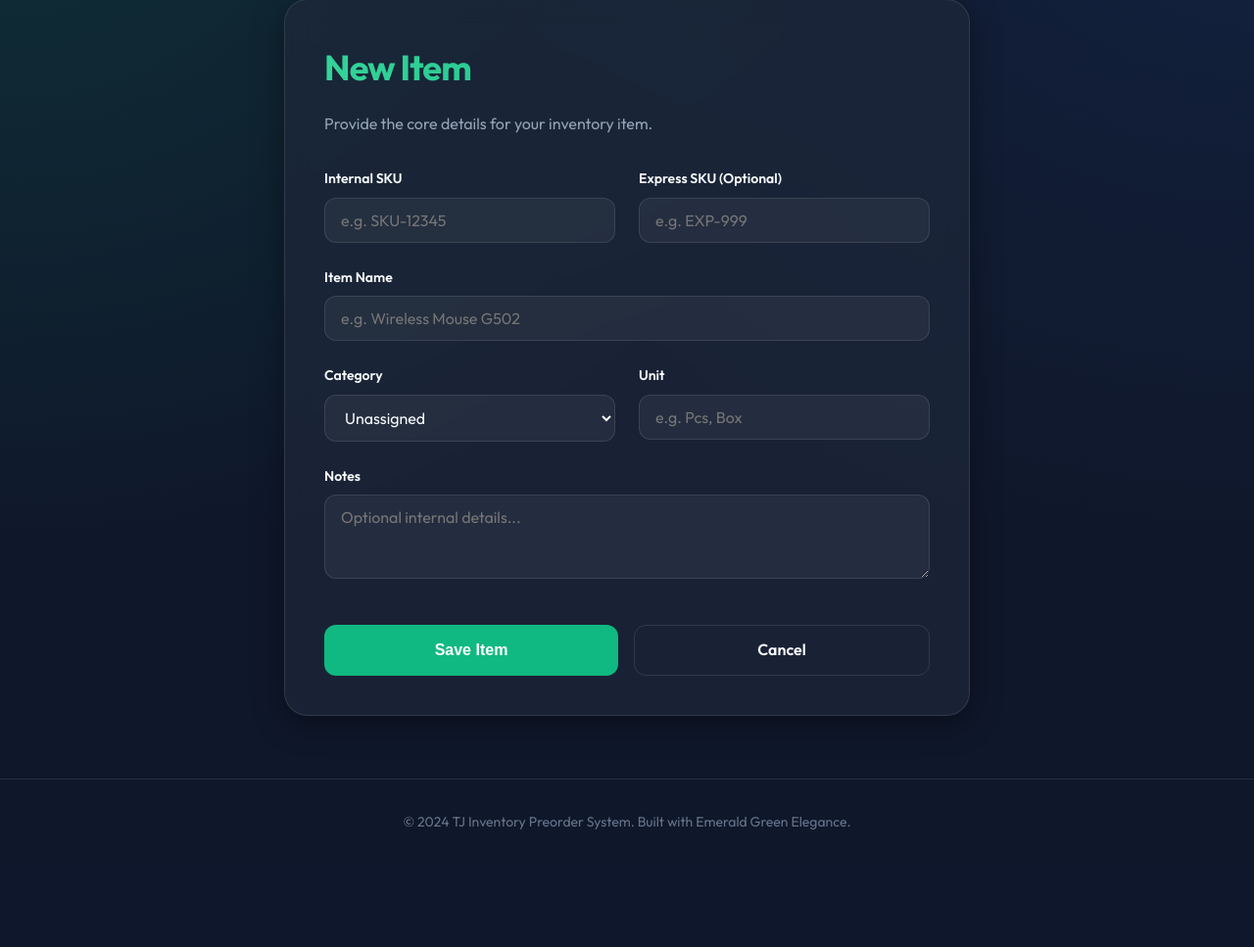
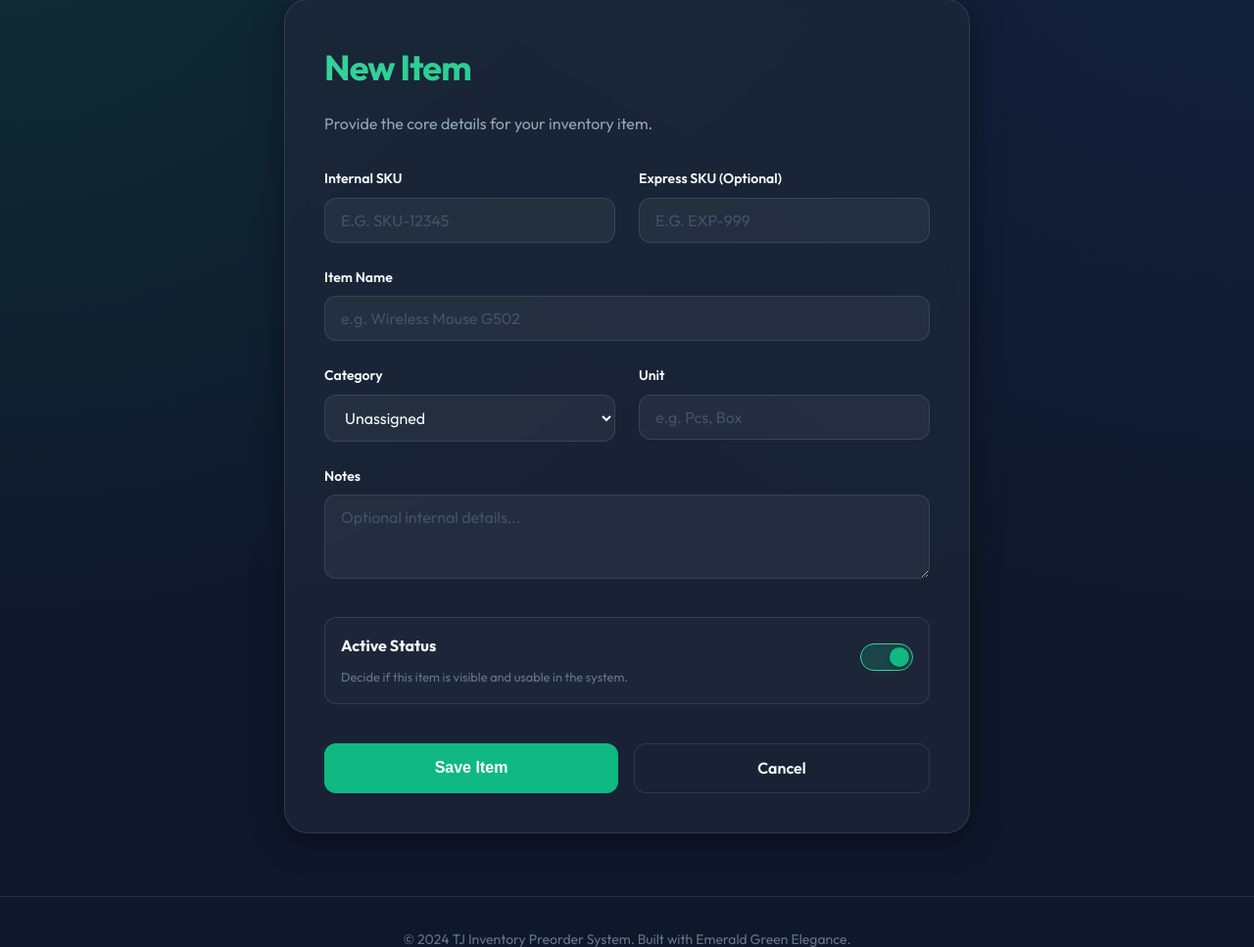
Before and after one commit to lockdoor/tj_inventory, a Django app: page /catalog/items/create/ in a window 1280 px wide. Shown: the part 142-1109 px from the top of the page at 98% size. Before the commit the page ends 989 px from the top, so only its background shows below. Run offline with Django 5.2, Linux system fonts and the light colour scheme; the visitor is signed in with stand-in values (Sample User, id 1); data that the repository does not hold is empty.

Commit message:
feat: catalog app toggle status for create and update, use slug instead pk in url

```diff
--- a/django/catalog/forms/category_form.py
+++ b/django/catalog/forms/category_form.py
@@ -8,7 +8,7 @@
     """
     class Meta:
         model = Category
-        fields = ['name', 'code', 'parent', 'note']
+        fields = ['name', 'code', 'parent', 'note', 'status']
         widgets = {
             'name': forms.TextInput(attrs={
                 'placeholder': 'e.g. Smartphones',
@@ -26,6 +26,9 @@
                 'rows': 3,
                 'class': 'form-textarea'
             }),
+            'status': forms.Select(attrs={
+                'class': 'form-select'
+            }),
         }
 
     def __init__(self, *args, **kwargs):
--- a/django/catalog/forms/item_form.py
+++ b/django/catalog/forms/item_form.py
@@ -8,7 +8,7 @@
     """
     class Meta:
         model = Item
-        fields = ['category', 'sku', 'express_sku', 'name', 'unit', 'note']
+        fields = ['category', 'sku', 'express_sku', 'name', 'unit', 'note', 'status']
         widgets = {
             'category': forms.Select(attrs={
                 'class': 'form-select'
@@ -34,6 +34,9 @@
                 'rows': 3,
                 'class': 'form-textarea'
             }),
+            'status': forms.Select(attrs={
+                'class': 'form-select'
+            }),
         }
 
     def __init__(self, *args, **kwargs):
--- a/django/catalog/services/item_service.py
+++ b/django/catalog/services/item_service.py
@@ -27,7 +27,7 @@
         return ItemService.get_active_queryset().order_by('sku')
 
     @staticmethod
-    def create(*, sku, name, unit, user, category=None, express_sku='', note=''):
+    def create(*, sku, name, unit, user, category=None, express_sku='', note='', status=Item.Status.ACTIVE):
         """
         Create a new item.
         """
@@ -38,6 +38,7 @@
             category=category,
             express_sku=express_sku,
             note=note,
+            status=status,
             created_by=user
         )
         item.full_clean()
--- a/django/catalog/templates/catalog/category_confirm_delete.html
+++ b/django/catalog/templates/catalog/category_confirm_delete.html
@@ -57,7 +57,7 @@
                         {% if object.children.all %}disabled title="Cannot delete category with children"{% endif %}>
                     Confirm Delete
                 </button>
-                <a href="{% url 'catalog:category-detail' object.pk %}"
+                <a href="{% url 'catalog:category-detail' object.code %}"
                    class="btn btn-outline"
                    style="flex: 1; text-align: center; text-decoration: none;">
                     Cancel
--- a/django/catalog/templates/catalog/category_list.html
+++ b/django/catalog/templates/catalog/category_list.html
@@ -50,7 +50,7 @@
                             <span style="font-family: monospace; color: var(--primary-light); font-weight: 600;">{{ category.code }}</span>
                         </td>
                         <td style="padding: 1.25rem 1rem;">
-                            <a href="{% url 'catalog:category-detail' category.pk %}" class="table-link" style="color: var(--text-main); font-weight: 600; text-decoration: none; transition: var(--transition);">{{ category.name }}</a>
+                            <a href="{% url 'catalog:category-detail' category.code %}" class="table-link" style="color: var(--text-main); font-weight: 600; text-decoration: none; transition: var(--transition);">{{ category.name }}</a>
                             <div style="font-size: 0.75rem; color: var(--text-muted);">{{ category.full_path }}</div>
                         </td>
                         <td style="padding: 1.25rem 1rem;">
@@ -62,12 +62,12 @@
                         <td style="padding: 1.25rem 1rem; text-align: right;">
                             <div style="display: flex; gap: 0.5rem; justify-content: flex-end;">
                                 {% if perms.catalog.change_category %}
-                                    <a href="{% url 'catalog:category-update' category.pk %}" class="btn btn-icon" title="Update">
+                                    <a href="{% url 'catalog:category-update' category.code %}" class="btn btn-icon" title="Update">
                                         <svg xmlns="http://www.w3.org/2000/svg" width="16" height="16" viewBox="0 0 24 24" fill="none" stroke="currentColor" stroke-width="2" stroke-linecap="round" stroke-linejoin="round"><path d="M11 4H4a2 2 0 0 0-2 2v14a2 2 0 0 0 2 2h14a2 2 0 0 0 2-2v-7"></path><path d="M18.5 2.5a2.121 2.121 0 0 1 3 3L12 15l-4 1 1-4 9.5-9.5z"></path></svg>
                                     </a>
                                 {% endif %}
                                 {% if perms.catalog.delete_category %}
-                                    <a href="{% url 'catalog:category-delete' category.pk %}" class="btn btn-icon" title="Delete" style="color: var(--error);">
+                                    <a href="{% url 'catalog:category-delete' category.code %}" class="btn btn-icon" title="Delete" style="color: var(--error);">
                                         <svg xmlns="http://www.w3.org/2000/svg" width="16" height="16" viewBox="0 0 24 24" fill="none" stroke="currentColor" stroke-width="2" stroke-linecap="round" stroke-linejoin="round"><polyline points="3 6 5 6 21 6"></polyline><path d="M19 6v14a2 2 0 0 1-2 2H7a2 2 0 0 1-2-2V6m3 0V4a2 2 0 0 1 2-2h4a2 2 0 0 1 2 2v2"></path><line x1="10" y1="11" x2="10" y2="17"></line><line x1="14" y1="11" x2="14" y2="17"></line></svg>
                                     </a>
                                 {% endif %}
--- a/django/catalog/templates/catalog/category_trash_list.html
+++ b/django/catalog/templates/catalog/category_trash_list.html
@@ -56,7 +56,7 @@
                             {{ category.deleted_at|date:"Y-m-d H:i" }}
                         </td>
                         <td style="padding: 1.25rem 1.5rem; text-align: right;">
-                            <form action="{% url 'catalog:category-restore' category.pk %}" method="post" style="display: inline;">
+                            <form action="{% url 'catalog:category-restore' category.code %}" method="post" style="display: inline;">
                                 {% csrf_token %}
                                 <button type="submit" class="btn btn-outline" style="font-size: 0.75rem; padding: 0.4rem 0.8rem; color: var(--primary-light);">
                                     Restore
--- a/django/catalog/templates/catalog/item_form.html
+++ b/django/catalog/templates/catalog/item_form.html
@@ -128,7 +128,7 @@
             </div>
 
             <!-- Note -->
-            <div class="form-group" style="margin-bottom: 1.5rem;">
+            <div class="form-group" style="margin-bottom: 2rem;">
                 <label for="{{ form.note.id_for_label }}" style="display: block; margin-bottom:0.5rem; font-weight: 600; color: var(--text-main);">
                     Notes
                 </label>
@@ -144,6 +144,22 @@
                 {% endif %}
             </div>
 
+            <!-- Status Toggle -->
+            <div style="margin-bottom: 2rem; display: flex; align-items: center; justify-content: space-between; padding: 1rem; background: rgba(255, 255, 255, 0.02); border: 1px solid var(--glass-border); border-radius: var(--radius-md);">
+                <div>
+                    <label style="display: block; font-weight: 700; color: var(--text-main); font-size: 1rem;">Active Status</label>
+                    <p style="font-size: 0.8rem; color: var(--text-muted); margin-top: 0.1rem;">Decide if this item is visible and usable in the system.</p>
+                </div>
+                <label class="switch">
+                    <input type="checkbox"
+                           id="status-toggle"
+                           {% if form.status.value == 'active' or not form.instance.pk %}checked{% endif %}>
+                    <span class="slider"></span>
+                </label>
+                <!-- Hidden real input for Django form -->
+                <input type="hidden" name="status" id="id_status_hidden" value="{{ form.status.value|default:'active' }}">
+            </div>
+
             <!-- Actions -->
             <div style="margin-top: 2.5rem; display: flex; gap: 1rem;">
                 <button type="submit" class="btn btn-primary" style="flex: 1;">
@@ -156,4 +172,66 @@
         </form>
     </div>
 </div>
+
+<style>
+    /* Toggle Switch Styles */
+    .switch {
+      position: relative;
+      display: inline-block;
+      width: 54px;
+      height: 28px;
+    }
+    .switch input {
+      opacity: 0;
+      width: 0;
+      height: 0;
+    }
+    .slider {
+      position: absolute;
+      cursor: pointer;
+      top: 0;
+      left: 0;
+      right: 0;
+      bottom: 0;
+      background-color: rgba(255, 255, 255, 0.05);
+      transition: .3s cubic-bezier(0.4, 0, 0.2, 1);
+      border: 1px solid var(--glass-border);
+      border-radius: 34px;
+    }
+    .slider:before {
+      position: absolute;
+      content: "";
+      height: 20px;
+      width: 20px;
+      left: 3px;
+      bottom: 3px;
+      background-color: #94a3b8;
+      transition: .3s cubic-bezier(0.4, 0, 0.2, 1);
+      border-radius: 50%;
+      box-shadow: 0 2px 4px rgba(0,0,0,0.2);
+    }
+    input:checked + .slider {
+      background-color: rgba(16, 185, 129, 0.2);
+      border-color: var(--primary-light);
+    }
+    input:checked + .slider:before {
+      transform: translateX(26px);
+      background-color: #10b981;
+    }
+
+    /* Form Styles */
+    .uppercase { text-transform: uppercase; }
+    .form-control::placeholder { color: var(--text-muted); opacity: 0.5; }
+</style>
+
+<script>
+    document.addEventListener('DOMContentLoaded', function() {
+        const toggle = document.getElementById('status-toggle');
+        const hiddenInput = document.getElementById('id_status_hidden');
+
+        toggle.addEventListener('change', function() {
+            hiddenInput.value = this.checked ? 'active' : 'inactive';
+        });
+    });
+</script>
 {% endblock %}
--- a/django/catalog/urls.py
+++ b/django/catalog/urls.py
@@ -8,7 +8,7 @@
     CategoryTrashListView,
     CategoryRestoreView
 )
-from catalog.views.item_views import ItemListView, ItemCreateView, ItemUpdateView
+from catalog.views.item_views import ItemListView, ItemCreateView, ItemUpdateView, ItemDetailView
 from catalog.views.catalog_views import CatalogOverviewView
 
 app_name = 'catalog'
@@ -21,13 +21,14 @@
     path('categories/', CategoryListView.as_view(), name='category-list'),
     path('categories/trash/', CategoryTrashListView.as_view(), name='category-trash'),
     path('categories/create/', CategoryCreateView.as_view(), name='category-create'),
-    path('categories/<int:pk>/', CategoryDetailView.as_view(), name='category-detail'),
-    path('categories/<int:pk>/update/', CategoryUpdateView.as_view(), name='category-update'),
-    path('categories/<int:pk>/delete/', CategoryDeleteView.as_view(), name='category-delete'),
-    path('categories/<int:pk>/restore/', CategoryRestoreView.as_view(), name='category-restore'),
+    path('categories/<str:code>/', CategoryDetailView.as_view(), name='category-detail'),
+    path('categories/<str:code>/update/', CategoryUpdateView.as_view(), name='category-update'),
+    path('categories/<str:code>/delete/', CategoryDeleteView.as_view(), name='category-delete'),
+    path('categories/<str:code>/restore/', CategoryRestoreView.as_view(), name='category-restore'),
 
     # Items
     path('items/', ItemListView.as_view(), name='item-list'),
     path('items/create/', ItemCreateView.as_view(), name='item-create'),
-    path('items/<int:pk>/update/', ItemUpdateView.as_view(), name='item-update'),
+    path('items/<str:sku>/', ItemDetailView.as_view(), name='item-detail'),
+    path('items/<str:sku>/update/', ItemUpdateView.as_view(), name='item-update'),
 ]
--- a/django/catalog/views/item_views.py
+++ b/django/catalog/views/item_views.py
@@ -1,5 +1,5 @@
 from django.urls import reverse_lazy
-from django.views.generic import ListView, CreateView, UpdateView
+from django.views.generic import ListView, CreateView, UpdateView, DetailView
 from django.contrib.auth.mixins import LoginRequiredMixin, PermissionRequiredMixin
 from catalog.models import Item
 from catalog.services.item_service import ItemService
@@ -51,7 +51,8 @@
             user=self.request.user,
             category=data['category'],
             express_sku=data['express_sku'],
-            note=data['note']
+            note=data['note'],
+            status=data['status']
         )
         from django.http import HttpResponseRedirect
         return HttpResponseRedirect(self.get_success_url())
@@ -64,9 +65,13 @@
     model = Item
     form_class = ItemForm
     template_name = 'catalog/item_form.html'
-    success_url = reverse_lazy('catalog:item-list')
+    slug_field = 'sku'
+    slug_url_kwarg = 'sku'
     permission_required = 'catalog.change_item'
     raise_exception = True
+
+    def get_success_url(self):
+        return reverse_lazy('catalog:item-detail', kwargs={'sku': self.object.sku})
 
     def get_context_data(self, **kwargs):
         context = super().get_context_data(**kwargs)
@@ -84,3 +89,22 @@
         )
         from django.http import HttpResponseRedirect
         return HttpResponseRedirect(self.get_success_url())
+
+class ItemDetailView(LoginRequiredMixin, PermissionRequiredMixin, DetailView):
+    """
+    Detailed view for a specific item.
+    Shows item info, category, and audit trail.
+    """
+    model = Item
+    template_name = 'catalog/item_detail.html'
+    context_object_name = 'item'
+    slug_field = 'sku'
+    slug_url_kwarg = 'sku'
+    permission_required = 'catalog.view_item'
+    raise_exception = True
+
+    def get_queryset(self):
+        """
+        Optimize queryset with related fields.
+        """
+        return Item.objects.select_related('category', 'created_by', 'updated_by')
```
Also changed, not shown: django/catalog/services/category_service.py (+24 -2 lines), django/catalog/templates/catalog/category_detail.html (+4 -4 lines), django/catalog/templates/catalog/category_form.html (+79 -1 lines), django/catalog/templates/catalog/item_detail.html (added, +139 -0 lines), django/catalog/templates/catalog/item_list.html (+11 -5 lines), django/catalog/views/category_views.py (+12 -4 lines), django/tests/catalog/services/test_category_service.py (+39 -1 lines), django/tests/catalog/views/test_category_views.py (+18 -16 lines), django/tests/catalog/views/test_item_views.py (+87 -3 lines).
